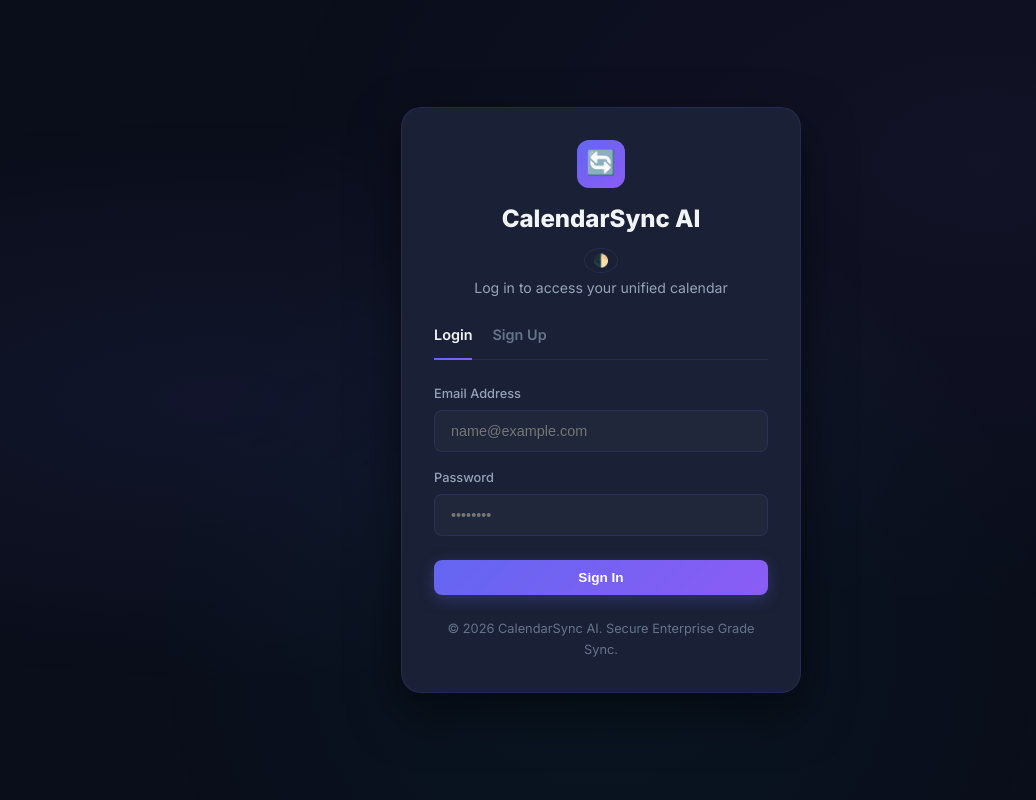
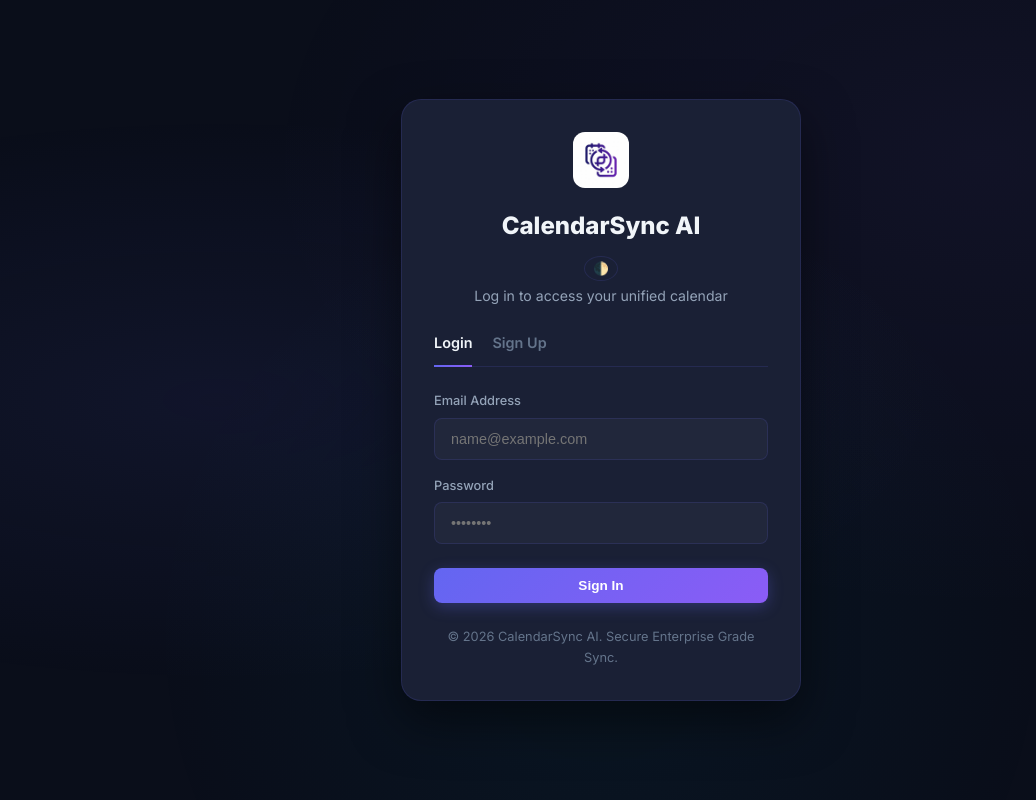
Before and after one commit to yadavnirtendra-tech/voiceaiV1, a plain HTML site: page frontend/public/index.html in a window 1280 px wide. Shown: the top 800 px of the page, without its empty margins (39-1075 px from the left). Drawn offline with Linux system fonts and the light colour scheme; no server answers.

Commit message:
feat: deploy official brand logo and update UI for google verification

```diff
--- a/frontend/public/index.html
+++ b/frontend/public/index.html
@@ -11,7 +11,7 @@
 <body>
   <!-- Initial Loading State -->
   <div id="loadingOverlay" style="position:fixed; top:0; left:0; width:100%; height:100%; background:var(--bg-primary); z-index:3000; display:flex; align-items:center; justify-content:center; flex-direction:column; gap:20px;">
-    <div class="logo-icon" style="width:64px; height:64px; font-size:2rem; background: var(--gradient-primary); border-radius:12px; display:flex; align-items:center; justify-content:center; color:#fff;">🔄</div>
+    <img src="img/logo.png" alt="CalendarSync AI" style="width:64px; height:64px; border-radius:12px; margin-bottom: 20px;">
     <div class="spinner"></div>
     <p style="color:var(--text-secondary); font-size:0.9rem;">Securing Session...</p>
   </div>
@@ -20,7 +20,7 @@
   <div id="authSection" style="display:none; min-height:100vh; width:100%; align-items:center; justify-content:center; background:var(--bg-primary);">
     <div class="auth-modal" style="position:relative; margin: 40px auto; opacity:1; pointer-events:all;">
       <div style="text-align:center; margin-bottom: 24px;">
-        <div class="logo-icon" style="margin: 0 auto 12px; width:48px; height:48px; font-size:1.5rem; background: var(--gradient-primary); border-radius:12px; display:flex; align-items:center; justify-content:center; color:#fff;">🔄</div>
+        <img src="img/logo.png" alt="Logo" style="width:56px; height:56px; border-radius:12px; margin-bottom: 12px;">
         <h2 style="font-size:1.5rem; font-weight:800;">CalendarSync AI</h2>
         <div style="display:flex; justify-content:center; gap:10px; margin-top:10px;">
           <button class="btn btn-ghost btn-sm" onclick="toggleTheme()" style="padding: 4px 8px; border-radius: 50%;">🌓</button>
@@ -72,8 +72,8 @@
 
     <!-- Navbar -->
     <nav class="navbar" id="navbar">
-      <a href="/" class="navbar-brand">
-        <span class="logo-icon">🔄</span>
+      <a href="/" class="navbar-brand" style="display: flex; align-items: center; gap: 10px;">
+        <img src="img/logo.png" alt="Logo" style="width:28px; height:28px; border-radius:6px;">
         CalendarSync AI
       </a>
       <div class="navbar-status">
```
Also changed, not shown: frontend/public/img/logo.png (added).
